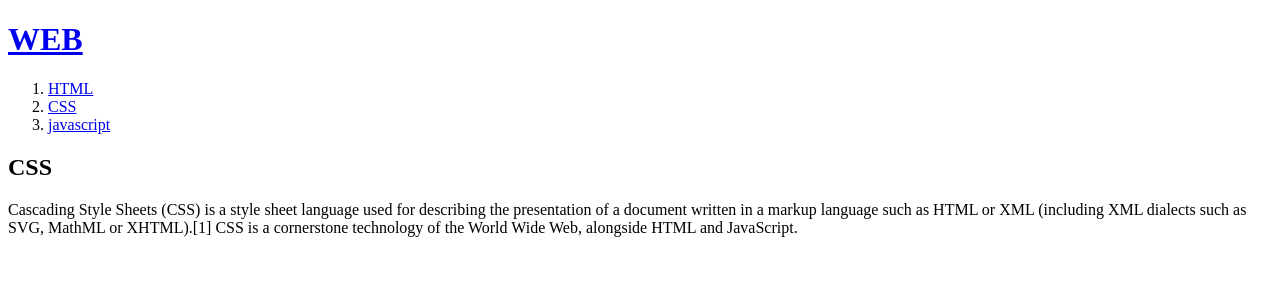
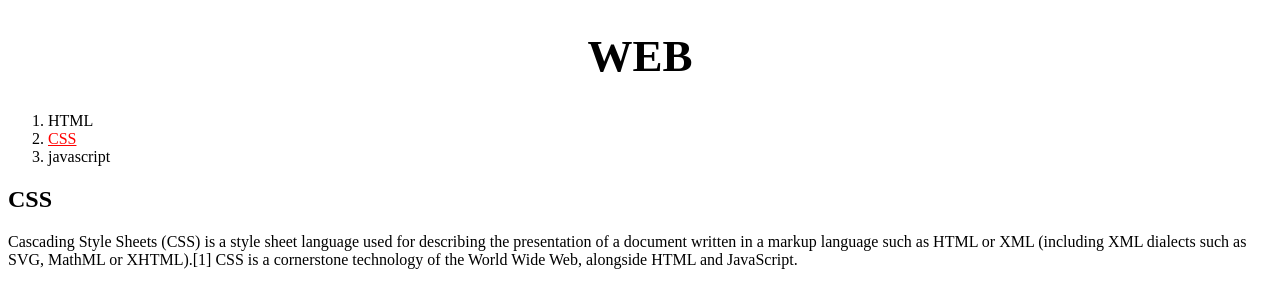
Before and after one commit to mmiiinnnn/my-first-web-site, a plain HTML site: page 2.html in a window 1280 px wide. Drawn offline with Linux system fonts and the light colour scheme.

Commit message:
Add files via upload

```diff
--- a/2.html
+++ b/2.html
@@ -3,6 +3,15 @@
 <head>
     <title>WEB1-CSS</title>
     <meta charset="utf-8">
+    <style>
+        a {
+            color:black;
+            text-decoration: none;
+        }
+        h1 {
+            font-size: 45px; text-align: center;
+        }
+ </style>
 </head>
 <!-- Google tag (gtag.js) -->
 <script async src="https://www.googletagmanager.com/gtag/js?id=G-2ZM508JX6Y"></script>
@@ -17,9 +26,17 @@
     <h1><a href="index.html">WEB</a></h1>
     <ol>
         <li><a href="1.html">HTML</a></li>
-        <li><a href="2.html">CSS</a></li>
+        <li><a href="2.html" style="color: red; text-decoration:underline;">CSS</a></li>
         <li><a href="3.html">javascript</a></li>
     </ol>
+    <!--
+    <h1><a href="index.html"><font color="red">WEB</font></a></h1>
+    <ol>
+        <li><a href="1.html"><font color="red">HTML</font></a></li>
+        <li><a href="2.html"><font color="red">CSS</font></a></li>
+        <li><a href="3.html"><font color="red">javascript</font></a></li>
+    </ol>
+-->
 <h2>CSS</h2>
 <p>
 Cascading Style Sheets (CSS) is a style sheet language used for describing the presentation of a document written in a markup language such as HTML or XML (including XML dialects such as SVG, MathML or XHTML).[1] CSS is a cornerstone technology of the World Wide Web, alongside HTML and JavaScript.</p>
```
Also changed, not shown: 1.html (+10 -1 lines), 3.html (+10 -1 lines), index.html (+9 -0 lines).
